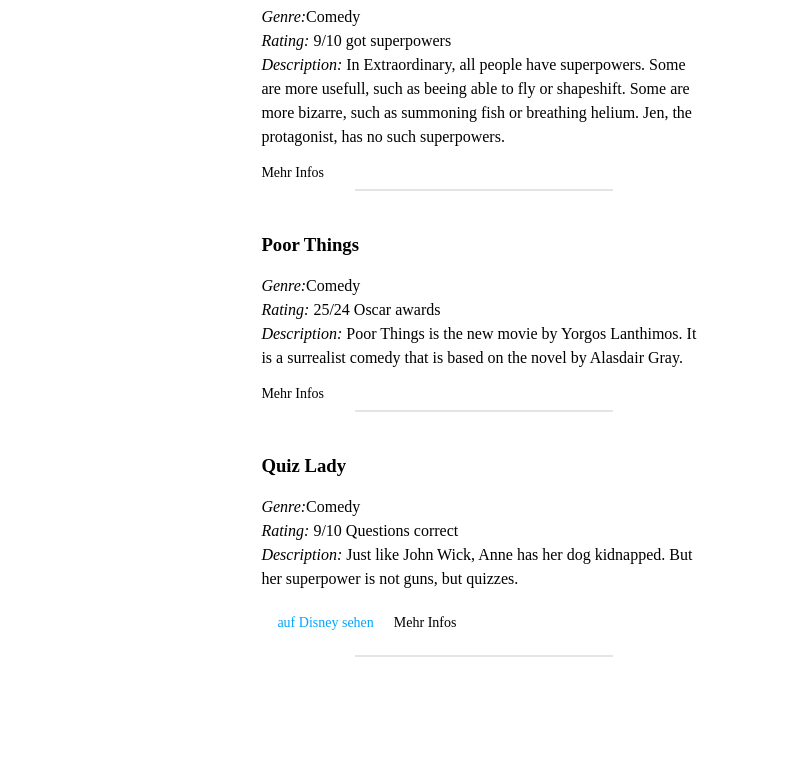
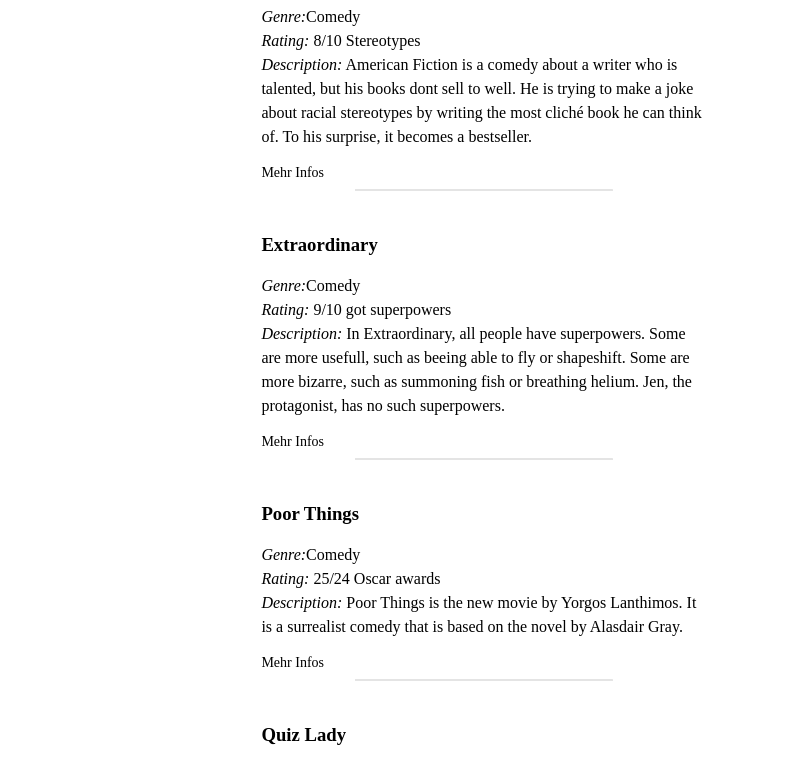
Before and after one commit to p-sodmann/serien, a plain HTML site: page index.html in a window 1280 px wide. Shown: the part 218-979 px from the top of the page, without its empty margins (41-826 px from the left). Drawn offline with nearby package versions, Linux system fonts and the light colour scheme.

Commit message:
added american fiction

```diff
--- a/index.html
+++ b/index.html
@@ -12,6 +12,24 @@
     <header class="fn fl-ns fl w-20 pa2">
       <h1 class="mb3 mt0 lh-title">2024</h1>
     </header>
+
+    <div class="dt-row ">
+        <div class="fl w-50 pa2">
+            <h3>American Fiction</h3>
+            <p class="lh-copy">
+                <i>Genre:</i>Comedy <br>
+                <i>Rating:</i> 8/10 Stereotypes <br>
+                <i>Description:</i> American Fiction is a comedy about a writer who is talented, but his books dont sell to well.
+                He is trying to make a joke about racial stereotypes by writing the most cliché book he can think of.
+                To his surprise, it becomes a bestseller.
+            </p>
+            <!-- link -->
+            <a href="https://www.imdb.com/title/tt23561236/" target="_blank" class="f6 link" style="color:black">
+                Mehr Infos
+            </a>
+            <hr class="mw5 bb b--black-10">
+        </div>
+    </div>
 
     <div class="dt-row ">
         <div class="fl w-50 pa2">
```
